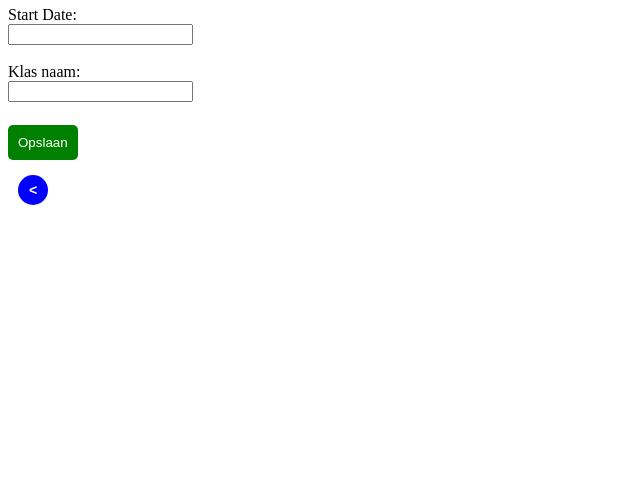
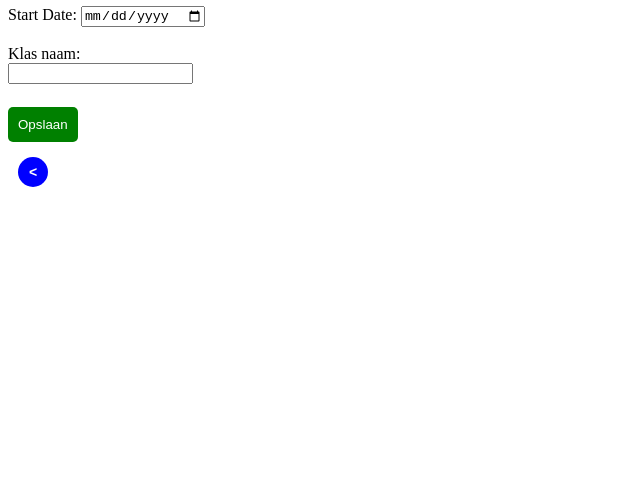
Before and after one commit to numanskibv/Olifesaver, a browser extension: page settings/settings.html in a window 1280 px wide. Shown: the part 304-800 px from the top of the page, without its empty margins (0-640 px from the left). Drawn offline with Linux system fonts and the light colour scheme.

Commit message:
Fatum locale setting date

```diff
--- a/settings/settings.html
+++ b/settings/settings.html
@@ -11,7 +11,14 @@
     <h1>Settings</h1>
     <form id="settingsForm">
       <label for="startDate">Start Date:</label>
-      <input type="text" id="startDate" name="startDate" value="" /><br /><br />
+      <input
+        type="date"
+        id="startDate"
+        name="startDate"
+        value=""
+        placeholder="dd/mm/yyyy"
+        pattern="\d{2}/\d{2}/\d{4}"
+      /><br /><br />
 
       <label for="className">Klas naam:</label>
       <input type="text" id="className" name="className" value="" /><br /><br />
--- a/settings/settings.js
+++ b/settings/settings.js
@@ -20,7 +20,11 @@ document.addEventListener("DOMContentLoaded", function () {
       console.log(`Class Name: ${className}`);
 
       // Save the settings to localStorage
-      localStorage.setItem("startDate", startDate);
+      // store date in format dd/mm/yyyy
+      const dateParts = startDate.split("-");
+      const formattedDate = `${dateParts[2]}/${dateParts[1]}/${dateParts[0]}`;
+      localStorage.setItem("startDate", formattedDate);
+
       localStorage.setItem("className", className);
 
       // Redirect back to the popup
```
